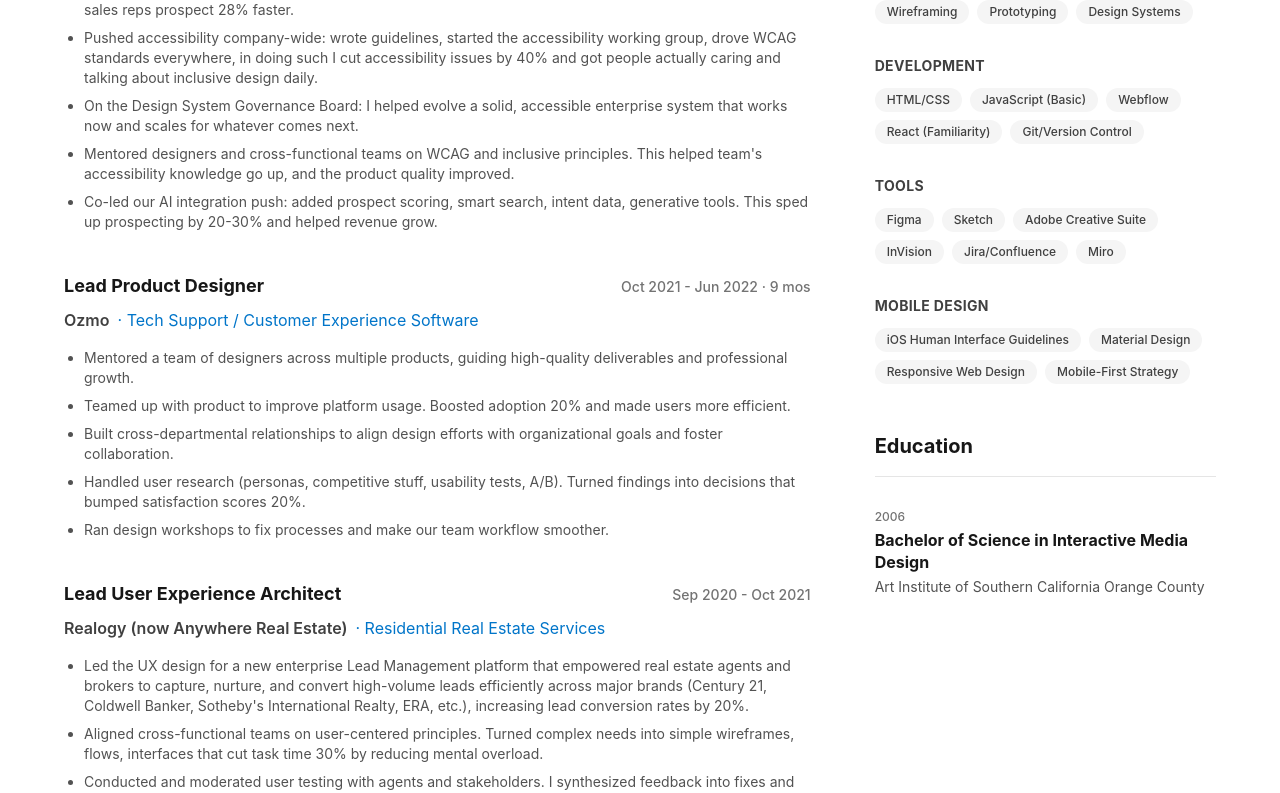
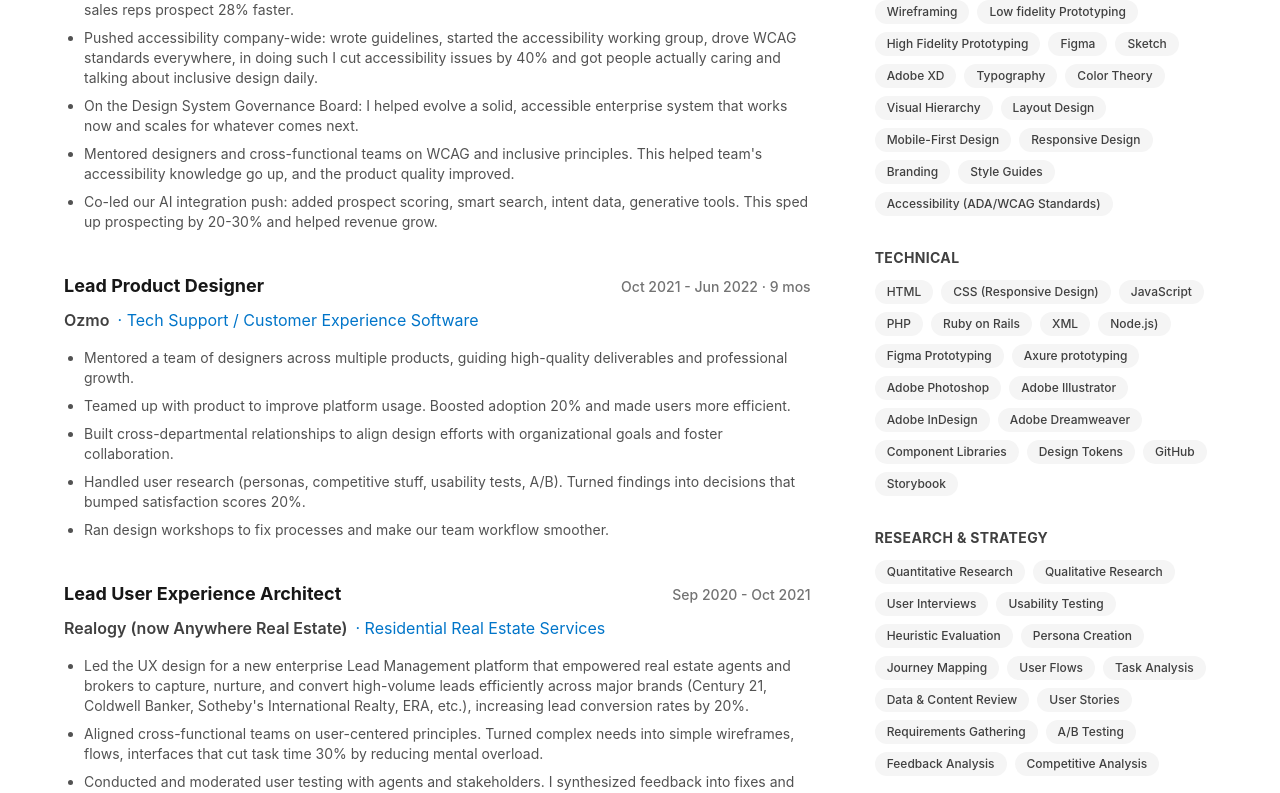
Before and after one commit to InnerSpark/Portfolio-2025, a React (Vite) app: page / in a window 1280 px wide. Shown: the part 5127-5920 px from the top of the page. Built offline with nearby package versions, Linux system fonts and the light colour scheme.

Commit message:
Resume skills updates

```diff
--- a/src/components/Resume.jsx
+++ b/src/components/Resume.jsx
@@ -89,19 +89,69 @@ const Resume = () => {
   const skillCategories = [
     {
       category: 'Design',
-      skills: ['User Experience (UX)', 'Interaction Design', 'User Interface (UI)', 'Information Architecture', 'Wireframing', 'Prototyping', 'Design Systems']
+      skills: [
+        'Ideation',
+        'Concept Development',
+        'Information Architecture',
+        'Design Systems',
+        'Wireframing',
+        'Low fidelity Prototyping',
+        'High Fidelity Prototyping',
+        'Figma',
+        'Sketch',
+        'Adobe XD',
+        'Typography',
+        'Color Theory',
+        'Visual Hierarchy',
+        'Layout Design',
+        'Mobile-First Design',
+        'Responsive Design',
+        'Branding',
+        'Style Guides',
+        'Accessibility (ADA/WCAG Standards)'
+      ]
     },
     {
-      category: 'Development',
-      skills: ['HTML/CSS', 'JavaScript (Basic)', 'Webflow', 'React (Familiarity)', 'Git/Version Control']
+      category: 'Technical',
+      skills: [
+        'HTML',
+        'CSS (Responsive Design)',
+        'JavaScript',
+        'PHP',
+        'Ruby on Rails',
+        'XML',
+        'Node.js)',
+        'Figma Prototyping',
+        'Axure prototyping',
+        'Adobe Photoshop',
+        'Adobe Illustrator',
+        'Adobe InDesign',
+        'Adobe Dreamweaver',
+        'Component Libraries',
+        'Design Tokens',
+        'GitHub',
+        'Storybook'
+      ]
     },
     {
-      category: 'Tools',
-      skills: ['Figma', 'Sketch', 'Adobe Creative Suite', 'InVision', 'Jira/Confluence', 'Miro']
-    },
-    {
-      category: 'Mobile Design',
-      skills: ['iOS Human Interface Guidelines', 'Material Design', 'Responsive Web Design', 'Mobile-First Strategy']
+      category: 'Research & Strategy',
+      skills: [
+        'Quantitative Research',
+        'Qualitative Research',
+        'User Interviews',
+        'Usability Testing',
+        'Heuristic Evaluation',
+        'Persona Creation',
+        'Journey Mapping',
+        'User Flows',
+        'Task Analysis',
+        'Data & Content Review',
+        'User Stories',
+        'Requirements Gathering',
+        'A/B Testing',
+        'Feedback Analysis',
+        'Competitive Analysis'
+      ]
     }
   ];
 
```
